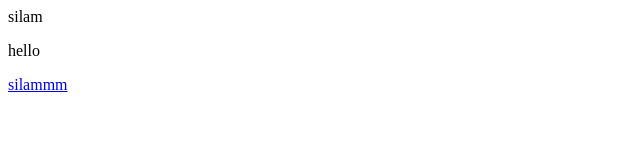
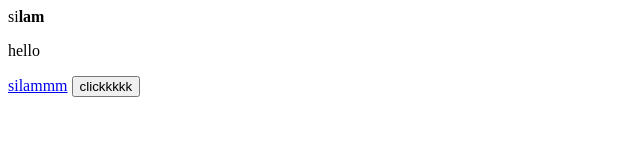
Before and after one commit to farfar14/test, a plain HTML site: page index.html in a window 1280 px wide. Shown: the whole page, without its empty margins (0-640 px from the left). Drawn offline with Linux system fonts and the light colour scheme.

Commit message:
Update index.html

```diff
--- a/index.html
+++ b/index.html
@@ -1,3 +1,5 @@
-<p>silam</p>
+<p>si<b>lam</b></p>
 <p>hello</p>
 <a href="https://www.wikipedia.com">silammm</a>
+
+<button>clickkkkk</button>
```
